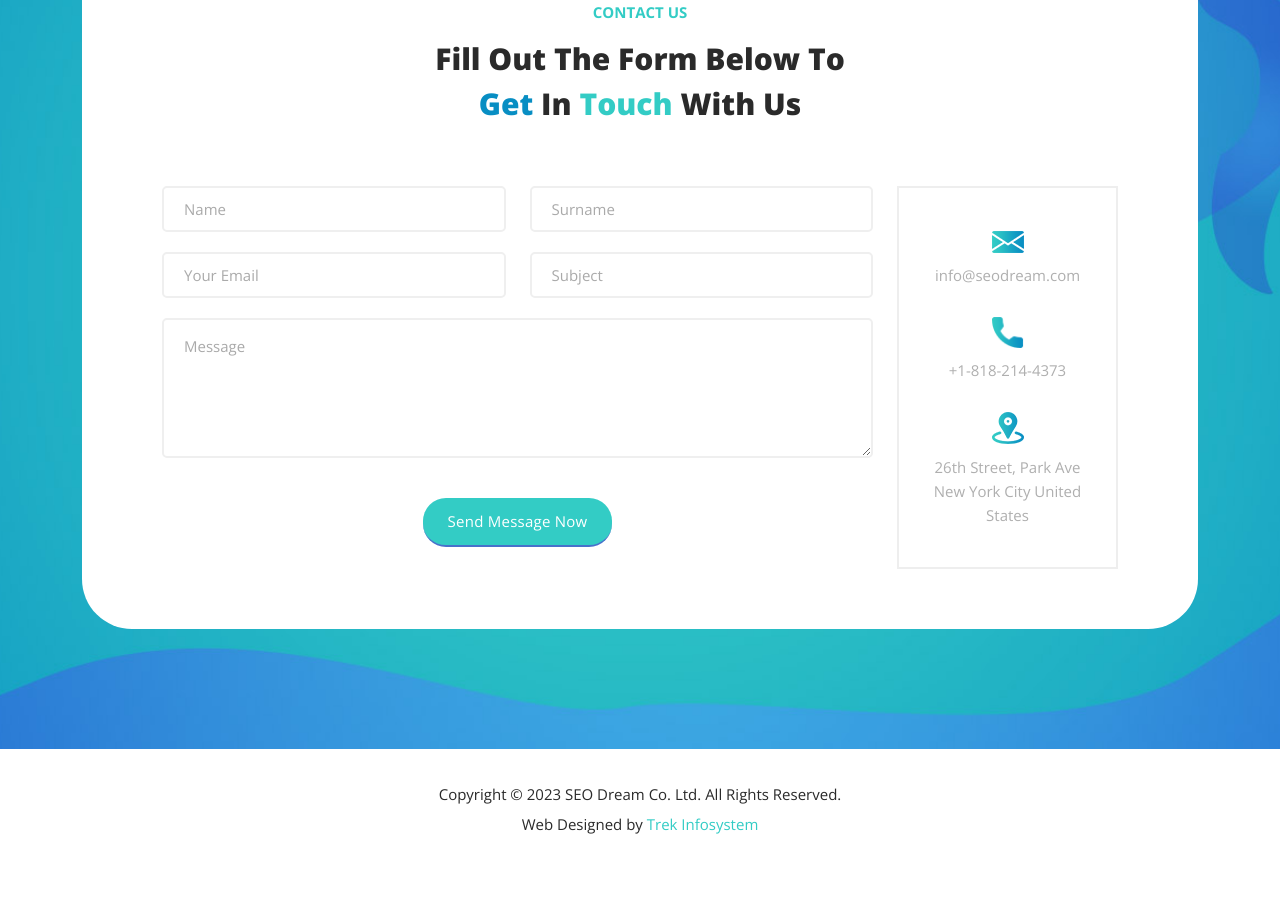
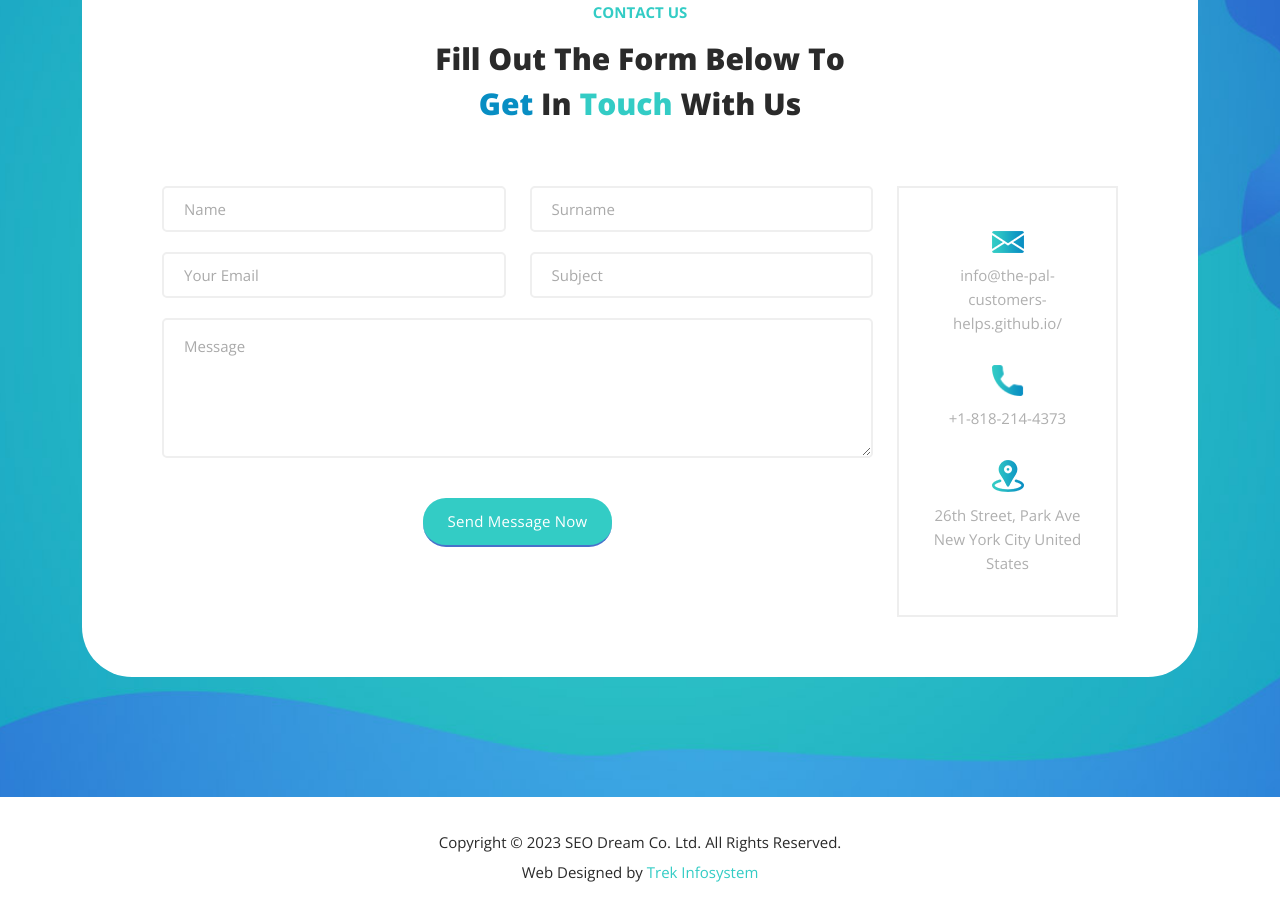
Before and after one commit to Pal-customer-service-seo-course/contact, a plain HTML site: page index.html in a window 1280 px wide. Shown: the part 4766-5683 px from the top of the page. Before the commit the page ends 5635 px from the top, so only its background shows below. Drawn offline with nearby package versions, Linux system fonts and the light colour scheme.

Commit message:
Update index.html

```diff
--- a/index.html
+++ b/index.html
@@ -593,7 +593,7 @@ https://templatemo.com/tm-563-seo-dream
                       <div class="icon">
                         <img src="images/contact-icon-01.png" alt="email icon">
                       </div>
-                      <a href="#">info@seodream.com</a>
+                      <a href="#">info@the-pal-customers-helps.github.io/</a>
                     </li>
                     <li>
                       <div class="icon">
```
